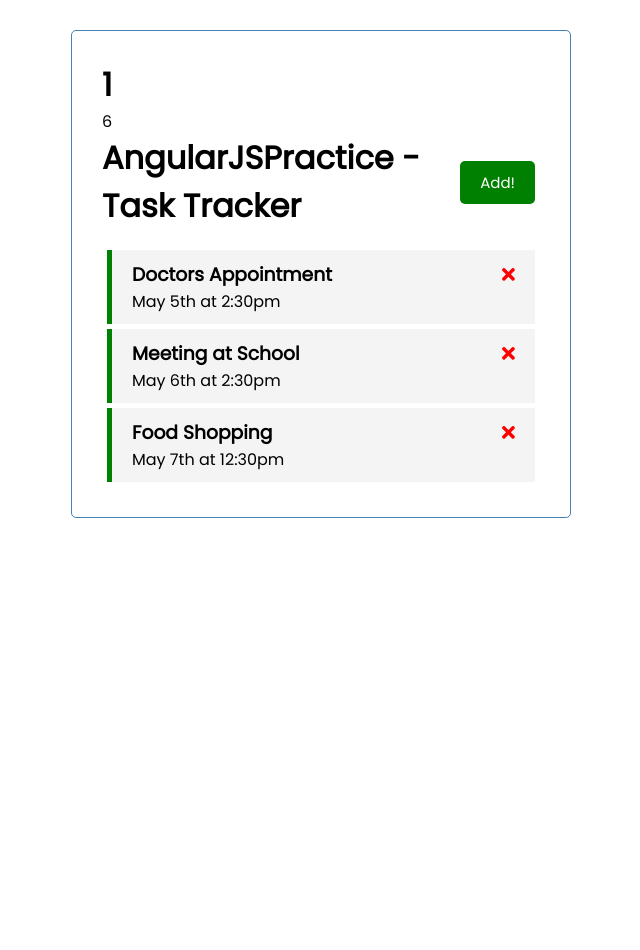
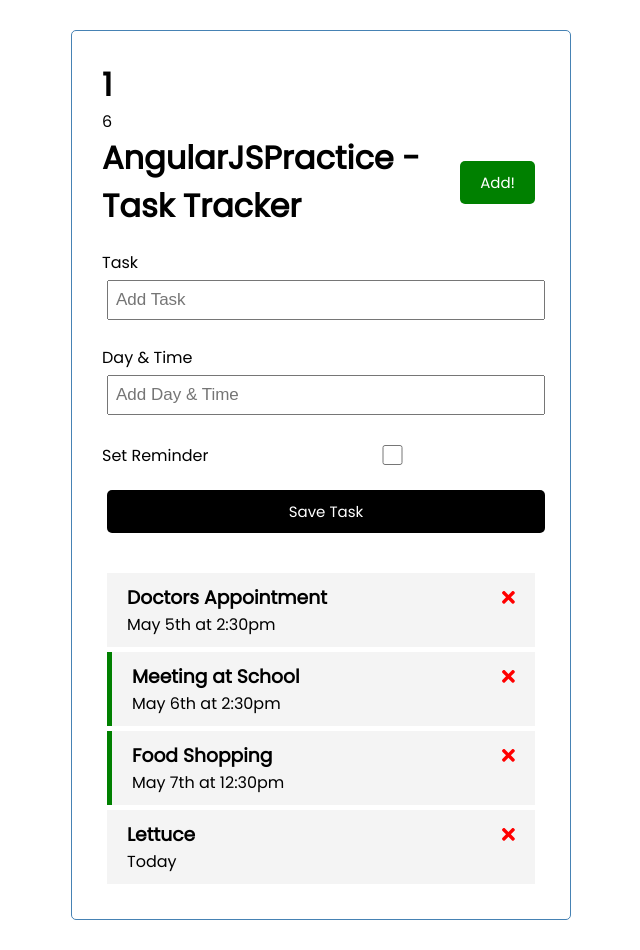
Before and after one commit to PatoGM/AngularJSPractice, an Angular app: page / in a window 1280 px wide. Shown: the whole page, without its empty margins (319-959 px from the left). Before the commit the page ends 800 px from the top, so only its background shows below. Built offline with nearby package versions, Linux system fonts and the light colour scheme; data requests are answered from the project's data file.

Commit message:
Added 'Add Task' functionality

```diff
--- a/db.json
+++ b/db.json
@@ -4,7 +4,7 @@
       "id": 1,
       "text": "Doctors Appointment",
       "day": "May 5th at 2:30pm",
-      "reminder": true
+      "reminder": false
     },
     {
       "id": 2,
@@ -17,6 +17,12 @@
       "text": "Food Shopping",
       "day": "May 7th at 12:30pm",
       "reminder": true
+    },
+    {
+      "text": "Lettuce",
+      "day": "Today",
+      "reminder": false,
+      "id": 4
     }
   ]
 }
--- /dev/null
+++ b/src/app/components/add-task/add-task.component.css
@@ -0,0 +1,4 @@
+.add-form
+{
+    margin-bottom: 40px;
+}
--- /dev/null
+++ b/src/app/components/add-task/add-task.component.html
@@ -0,0 +1,32 @@
+<form class="add-form" (ngSubmit)="onSubmit()">
+    <div class="form-control">
+        <label for="text">Task</label>
+        <input
+            type="text"
+            name="text"
+            [(ngModel)]="text"
+            id="text"
+            placeholder="Add Task"
+        />
+    </div>
+    <div class="form-control">
+        <label for="day">Day & Time</label>
+        <input
+            type="text"
+            name="day"
+            [(ngModel)]="day"
+            id="day"
+            placeholder="Add Day & Time"
+        />
+    </div>
+    <div class="form-control form-control-check">
+        <label for="reminder">Set Reminder</label>
+        <input
+            type="checkbox"
+            name="reminder"
+            [(ngModel)]="reminder"
+            id="reminder"
+        />
+    </div>
+    <input type="submit" value="Save Task" class="btn btn-block" />
+</form>
--- /dev/null
+++ b/src/app/components/add-task/add-task.component.ts
@@ -0,0 +1,41 @@
+import { Component, OnInit, Output, EventEmitter } from '@angular/core';
+import { Task } from 'src/app/Task';
+
+@Component({
+  selector: 'app-add-task',
+  templateUrl: './add-task.component.html',
+  styleUrls: ['./add-task.component.css']
+})
+export class AddTaskComponent implements OnInit {
+  @Output() onAddTask: EventEmitter<Task> = new EventEmitter();
+
+  text!: string;
+  day!: string;
+  reminder: boolean = false;
+
+  constructor() { }
+
+  ngOnInit(): void {
+  }
+
+  onSubmit()
+  {
+    if (!this.text)
+    {
+      alert("Please add a task!");
+    }
+
+    const newTask: Task =
+    {
+      text: this.text,
+      day: this.day,
+      reminder: this.reminder
+    }
+
+    this.onAddTask.emit(newTask);
+
+    this.text = "";
+    this.day = "";
+    this.reminder = false;
+  }
+}
--- a/src/app/components/tasks/tasks.component.html
+++ b/src/app/components/tasks/tasks.component.html
@@ -1,6 +1,8 @@
+<app-add-task (onAddTask)="addTask($event)"></app-add-task>
+
 <app-task-item
     *ngFor="let task of tasks"
-    [task] = "task"
+    [task]="task"
     (onDeleteTask)="deleteTask(task)"
     (onToggleReminder)="toggleReminder(task)"
 ></app-task-item>
--- a/src/app/components/tasks/tasks.component.ts
+++ b/src/app/components/tasks/tasks.component.ts
@@ -37,4 +37,11 @@
     this.taskService.updateTaskReminder(task).subscribe();
   }
 
+  addTask(task: Task)
+  {
+    // console.log(task);
+    this.taskService.addTask(task).subscribe(
+      task => this.tasks.push(task)
+    );
+  }
 }
--- a/src/app/services/task.service.ts
+++ b/src/app/services/task.service.ts
@@ -40,4 +40,9 @@
     const url = `${this.apiURL}/${task.id}`;
     return this.http.put<Task>(url, task, httpOptions);
   }
+
+  addTask(task: Task): Observable<Task>
+  {
+    return this.http.post<Task>(this.apiURL, task, httpOptions);
+  }
 }
```
Also changed, not shown: package.json (+7 -0 lines), src/app/app.module.ts (+6 -2 lines), 1 other file (tests, documents, lock files or other folders).
